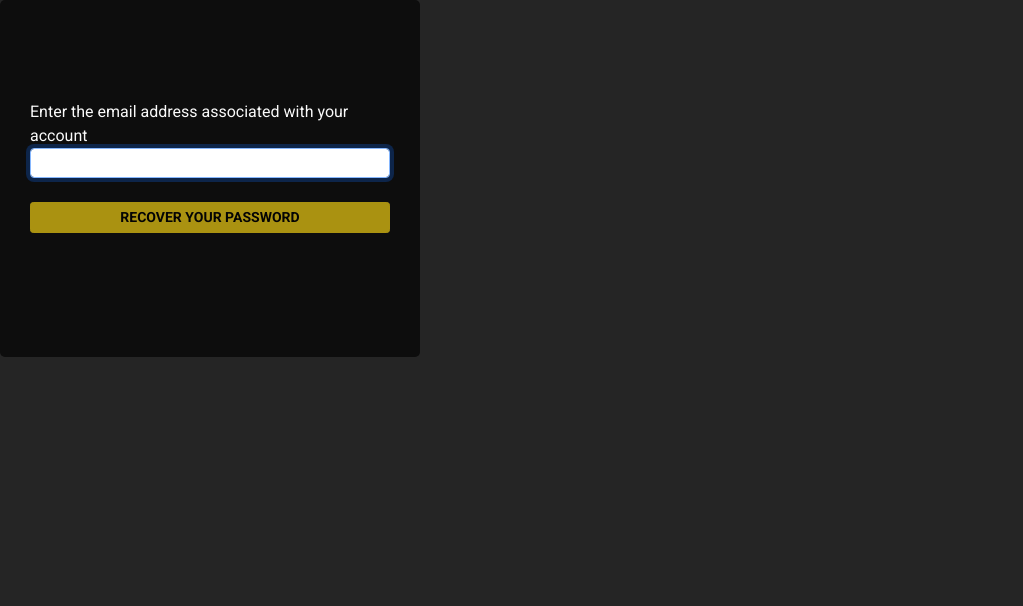
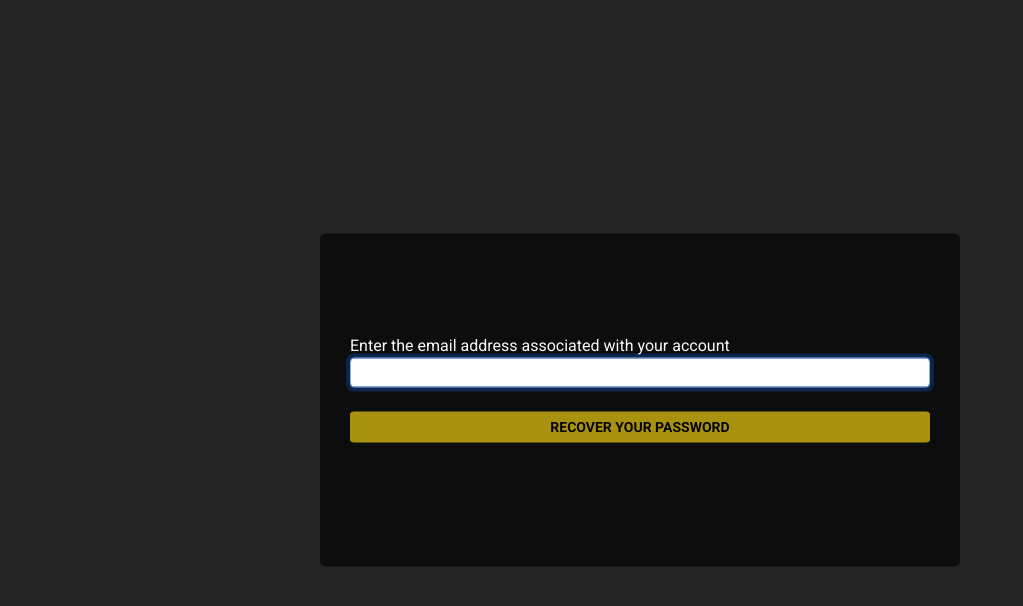
Before and after one commit to konradgoldammer/owlery, a React (Create React App) app in the folder client/: page /forgot-password in a window 1280 px wide. Shown: the top 606 px of the page, without its empty margins (0-1023 px from the left). Built offline with nearby package versions, Linux system fonts and the light colour scheme; no server answers.

Commit message:
Center forgot container

```diff
--- a/client/src/App.css
+++ b/client/src/App.css
@@ -175,11 +175,18 @@
 
 .forgot-container {
   color: var(--light-text-color);
+  display: flex;
+  flex-flow: column wrap;
+  position: absolute;
+  left: 50%;
+  top: 50%;
+  transform: translate(-50%, -50%);
+  min-width: 20%;
 }
 
 .forgotForm {
   margin: 0;
-  width: 420px;
+  width: 100%;
   height: 100%;
   padding: 100px 30px;
   background: var(--dark-color);
```
